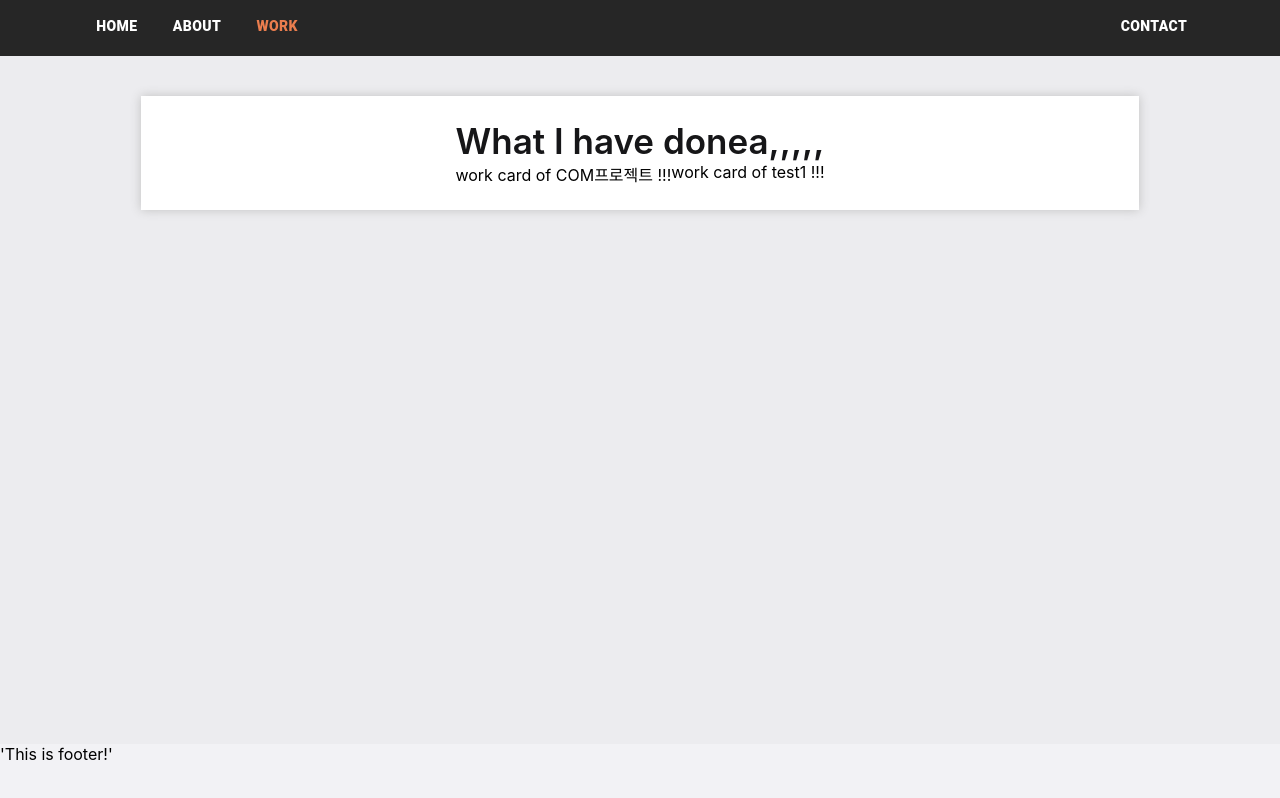
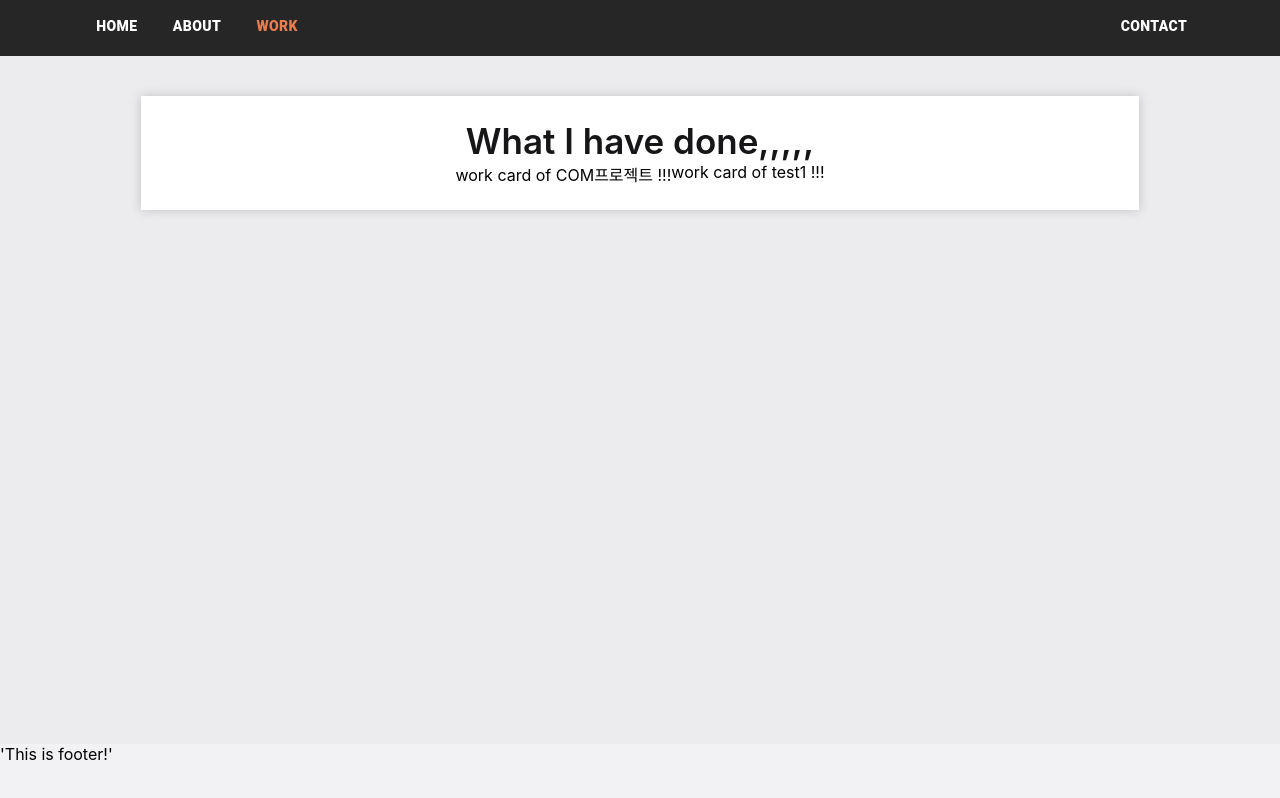
Before and after one commit to peter1118/peter-folio, a React (Create React App) app: page /work in a window 1280 px wide. Shown: the top 798 px of the page. Built offline with nearby package versions, Linux system fonts and the light colour scheme.

Commit message:
final test...

```diff
--- a/src/Work.js
+++ b/src/Work.js
@@ -10,7 +10,7 @@ function Work() {
         <div className="Work">
             <div className="Work-wrapper">
                 <div className="Work-top">
-                    <p>What I have donea,,,,,</p>
+                    <p>What I have done,,,,,</p>
                 </div>
                 <div className="Work-mid">
                     {data.map((row) => (
```
